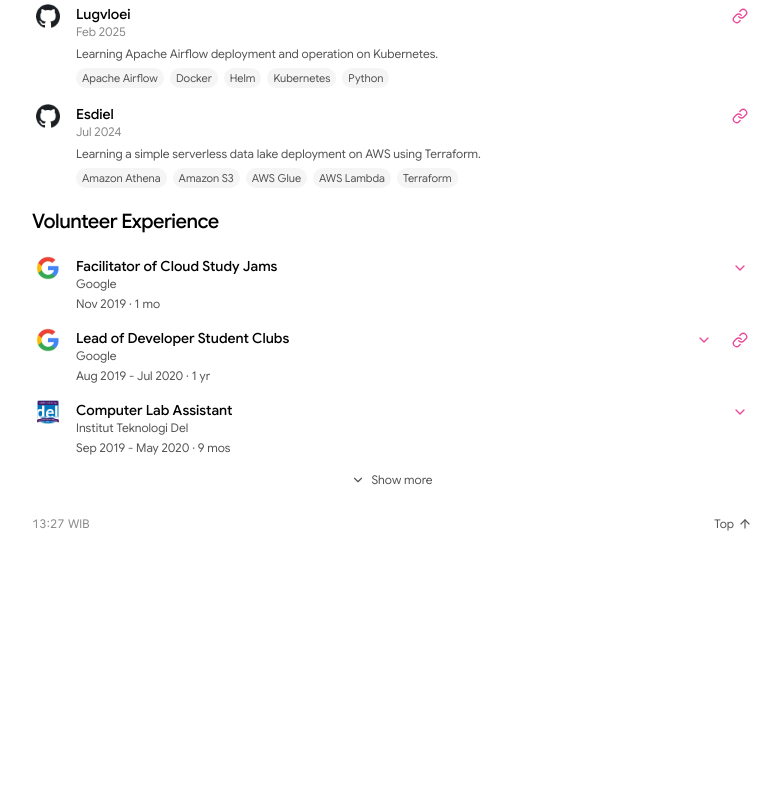
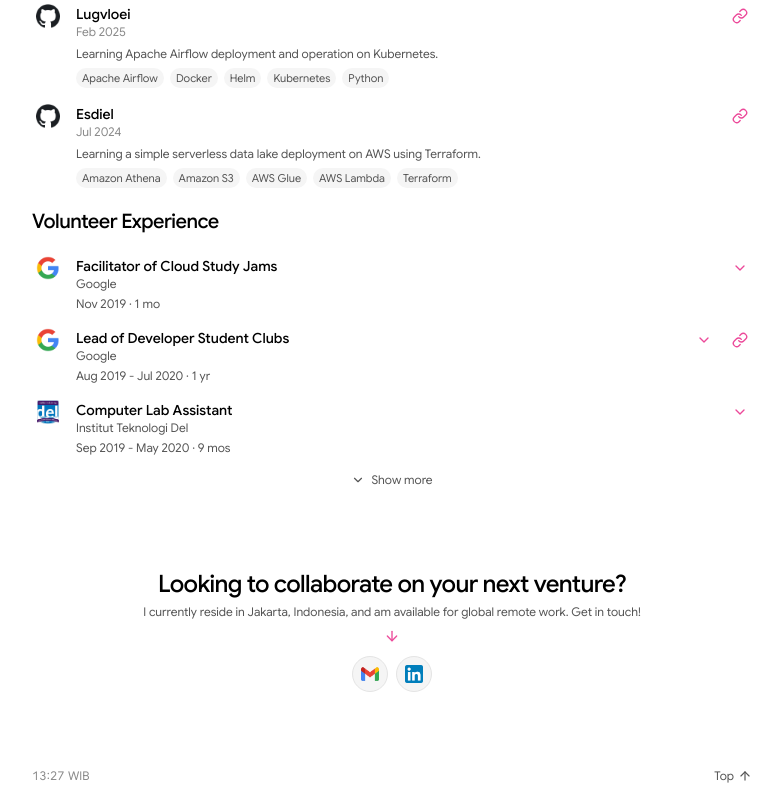
Before and after one commit to andresitorusz/andresitorusz.github.io, a Next.js app: page / in a window 1280 px wide. Shown: the part 1689-2489 px from the top of the page, without its empty margins (248-1028 px from the left). Before the commit the page ends 2237 px from the top, so only its background shows below. Built offline with nearby package versions, Linux system fonts and the light colour scheme; no server answers.

Commit message:
feat: add section cta

```diff
--- /dev/null
+++ b/src/components/cta.tsx
@@ -0,0 +1,53 @@
+import { ArrowDown } from 'lucide-react';
+import { PROFILE } from 'data/profile';
+import { cn } from 'lib/cn';
+import styles from 'styles/site.module.css';
+
+export function Cta() {
+  return (
+    <section className="mx-auto w-full max-w-3xl px-4 py-16 text-center sm:px-6">
+      <h2 className="text-balance text-2xl font-medium tracking-tight">
+        Looking to collaborate on your next venture?
+      </h2>
+      <p className="mt-1 text-xs text-muted">
+        I currently reside in Jakarta, Indonesia, and am available for global remote work. Get in
+        touch!
+      </p>
+      <ArrowDown className={cn(styles.bounce, 'mx-auto mt-2 size-4 text-accent')} aria-hidden />
+      <div className="mt-3 flex flex-wrap items-center justify-center gap-2">
+        {/* Built on click so the email never appears in the rendered HTML. */}
+        <button
+          type="button"
+          onClick={() =>
+            window.open(`https://mail.google.com/mail/u/0/?to=${PROFILE.email}&fs=1&tf=cm`, '_blank')
+          }
+          aria-label="get-in-touch-gmail"
+          className="inline-flex size-9 cursor-pointer items-center justify-center rounded-full border border-border bg-card text-foreground/80 transition-colors duration-150 hover:text-foreground"
+        >
+          {/* eslint-disable-next-line @next/next/no-img-element */}
+          <img
+            src="/assets/logos/social-gmail.png"
+            alt=""
+            aria-hidden
+            className="size-[18px] object-contain"
+          />
+        </button>
+        <a
+          href={PROFILE.linkedinUrl}
+          target="_blank"
+          rel="noopener noreferrer"
+          aria-label="get-in-touch-linkedin"
+          className="inline-flex size-9 items-center justify-center rounded-full border border-border bg-card text-foreground/80 transition-colors duration-150 hover:text-foreground"
+        >
+          {/* eslint-disable-next-line @next/next/no-img-element */}
+          <img
+            src="/assets/logos/social-linkedin.png"
+            alt=""
+            aria-hidden
+            className="size-[18px] object-contain"
+          />
+        </a>
+      </div>
+    </section>
+  );
+}
--- a/src/components/hero.tsx
+++ b/src/components/hero.tsx
@@ -1,7 +1,6 @@
 import { useEffect, useState } from 'react';
 import { PROFILE } from 'data/profile';
 import { cn } from 'lib/cn';
-import { obfuscate } from 'lib/obfuscate';
 import { CONTENT } from 'data/content';
 import styles from 'styles/site.module.css';
 import { ThemedLogo } from './themed-logo';
@@ -70,33 +69,45 @@ export function Hero() {
             .filter((social) => social.href)
             .map((social) => {
               const isEmail = social.name === 'email';
-              const href = isEmail ? `mailto:${obfuscate(PROFILE.email)}` : social.href;
               const logo = SOCIAL_LOGOS[social.name];
+              const content = THEMED_SOCIAL_LOGOS[social.name] ? (
+                <ThemedLogo variant={THEMED_SOCIAL_LOGOS[social.name]} className="size-[18px]" />
+              ) : (
+                // eslint-disable-next-line @next/next/no-img-element
+                <img src={logo} alt="" aria-hidden className="size-[18px] object-contain" />
+              );
+              const className =
+                'group inline-flex size-9 items-center justify-center rounded-full border border-border bg-card text-foreground/80 transition-colors duration-150 hover:text-foreground';
               return (
                 <li key={social.name}>
-                  <a
-                    href={href}
-                    target={isEmail ? undefined : '_blank'}
-                    rel={isEmail ? undefined : 'noopener noreferrer'}
-                    aria-label={social.title}
-                    title={social.title}
-                    className="group inline-flex size-9 items-center justify-center rounded-full border border-border bg-card text-foreground/80 transition-colors duration-150 hover:text-foreground"
-                  >
-                    {THEMED_SOCIAL_LOGOS[social.name] ? (
-                      <ThemedLogo
-                        variant={THEMED_SOCIAL_LOGOS[social.name]}
-                        className="size-[18px]"
-                      />
-                    ) : (
-                      // eslint-disable-next-line @next/next/no-img-element
-                      <img
-                        src={logo}
-                        alt=""
-                        aria-hidden
-                        className="size-[18px] object-contain"
-                      />
-                    )}
-                  </a>
+                  {isEmail ? (
+                    // Button (not a link) so no "#" preview shows; compose built on click.
+                    <button
+                      type="button"
+                      onClick={() =>
+                        window.open(
+                          `https://mail.google.com/mail/u/0/?to=${PROFILE.email}&fs=1&tf=cm`,
+                          '_blank'
+                        )
+                      }
+                      aria-label={social.title}
+                      title={social.title}
+                      className={cn(className, 'cursor-pointer')}
+                    >
+                      {content}
+                    </button>
+                  ) : (
+                    <a
+                      href={social.href}
+                      target="_blank"
+                      rel="noopener noreferrer"
+                      aria-label={social.title}
+                      title={social.title}
+                      className={className}
+                    >
+                      {content}
+                    </a>
+                  )}
                 </li>
               );
             })}
--- a/src/data/profile.ts
+++ b/src/data/profile.ts
@@ -43,7 +43,6 @@ export const PROFILE = {
   avatar: '/assets/pfp.png',
   location: 'Jakarta, Indonesia',
   email: 'andresitorusz.19@gmail.com',
-  phone: '(+62) 821-6600-6672',
   timeZone: 'Asia/Jakarta',
   githubUsername: GITHUB_USERNAME,
   githubUrl: `https://github.com/${GITHUB_USERNAME}`,
--- a/src/lib/obfuscate.ts
+++ /dev/null
@@ -1,6 +0,0 @@
-// Hides personal strings from naive crawlers: browsers decode the entities,
-// but the raw HTML never contains the plain address. Not a guarantee against
-// JS-rendering crawlers — pair with noindex/robots where it matters.
-export function obfuscate(text: string) {
-  return text.replace(/@/g, '&#64;').replace(/\./g, '&#46;');
-}
--- a/src/pages/index.tsx
+++ b/src/pages/index.tsx
@@ -7,6 +7,7 @@ import { Education } from 'components/education';
 import { Certifications } from 'components/certifications';
 import { Projects } from 'components/projects';
 import { Volunteering } from 'components/volunteering';
+import { Cta } from 'components/cta';
 import { Activity, fetchGitHubContributions } from 'lib/github-contributions';
 
 export default function Home() {
@@ -29,6 +30,7 @@ export default function Home() {
       <Education />
       <Projects />
       <Volunteering />
+      <Cta />
     </>
   );
 }
--- a/src/styles/site.module.css
+++ b/src/styles/site.module.css
@@ -110,6 +110,21 @@
   min-height: 0;
 }
 
+/* Bouncing indicator for the CTA. */
+.bounce {
+  animation: bounce-down 1.2s infinite;
+}
+
+@keyframes bounce-down {
+  0%,
+  100% {
+    transform: translateY(0);
+  }
+  50% {
+    transform: translateY(6px);
+  }
+}
+
 @media (prefers-reduced-motion: reduce) {
   .fadeIn {
     animation: none;
@@ -118,4 +133,8 @@
   .collapsible {
     transition: none;
   }
+
+  .bounce {
+    animation: none;
+  }
 }
```
